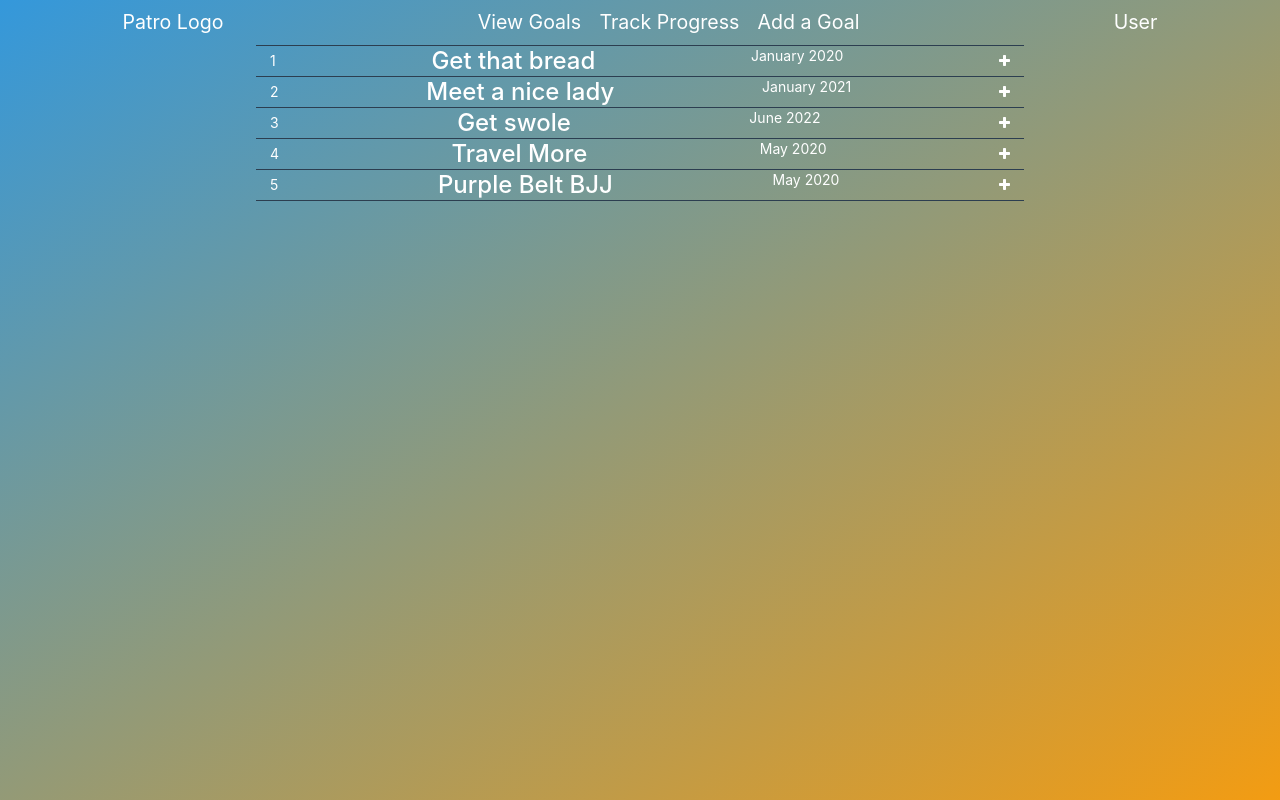
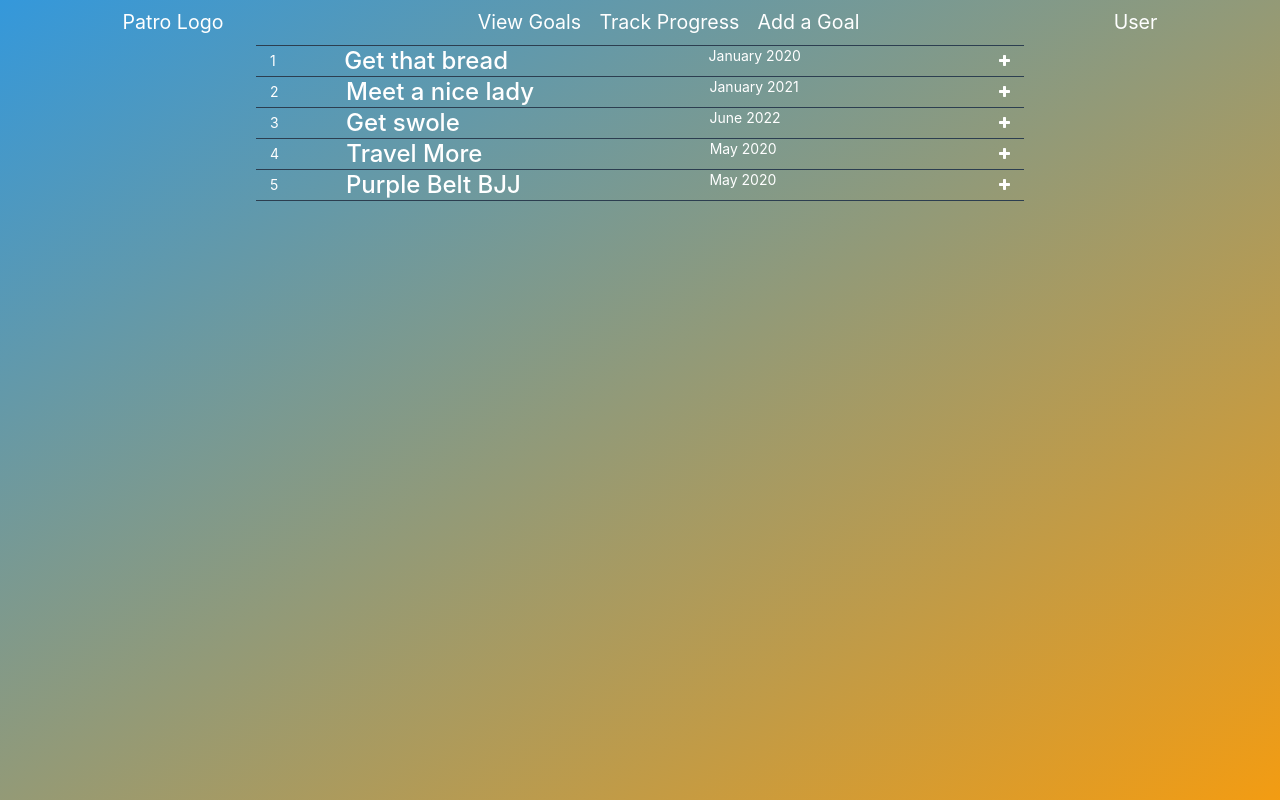
Before and after one commit to grantfogle/patro-frontend, a React (Create React App) app: page /goals in a window 1280 px wide. Built offline with nearby package versions, Linux system fonts and the light colour scheme.

Commit message:
cleaning up goal display

```diff
--- a/src/index.css
+++ b/src/index.css
@@ -88,11 +88,20 @@ code {
 .goal-header h3 {
   margin: 0;
   padding: 0;
+  width: 40%;
+}
+
+.goal-header p {
+  width: 30%;
 }
 .goal ul {
   list-style-type: none;
   margin: 0;
   padding: 0;
+}
+
+.goal-body {
+  margin: 2em;
 }
 
 .dashboard {
```
